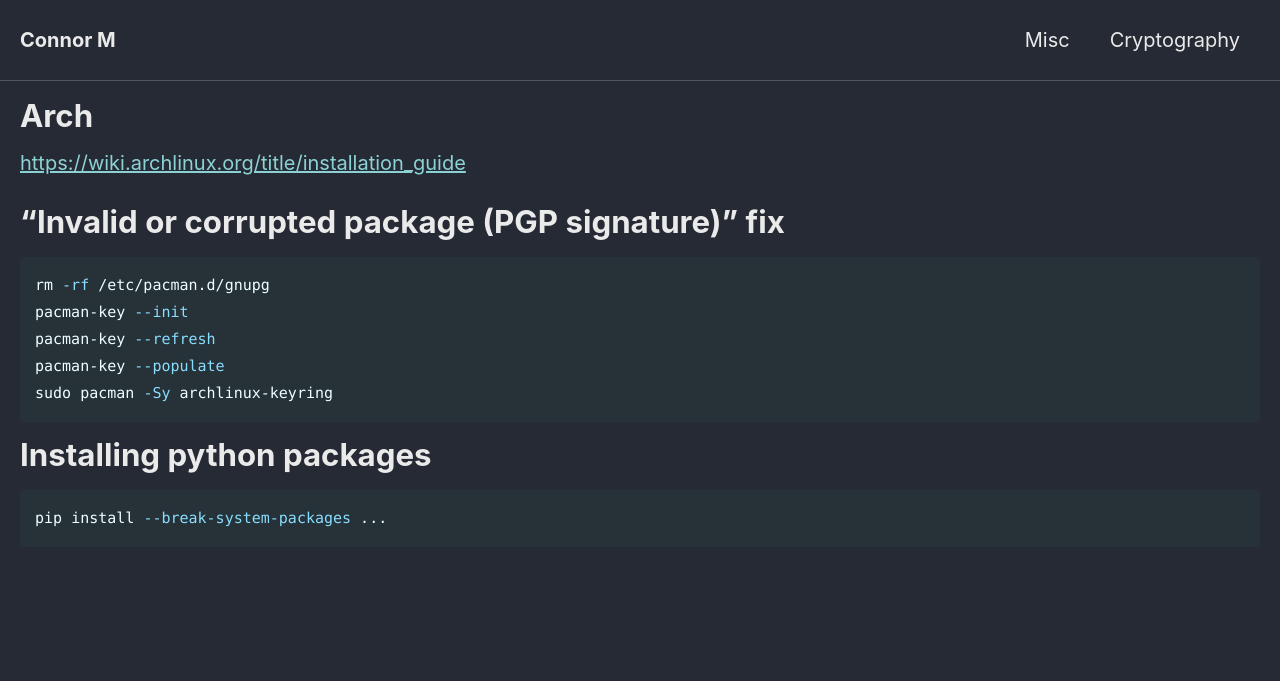
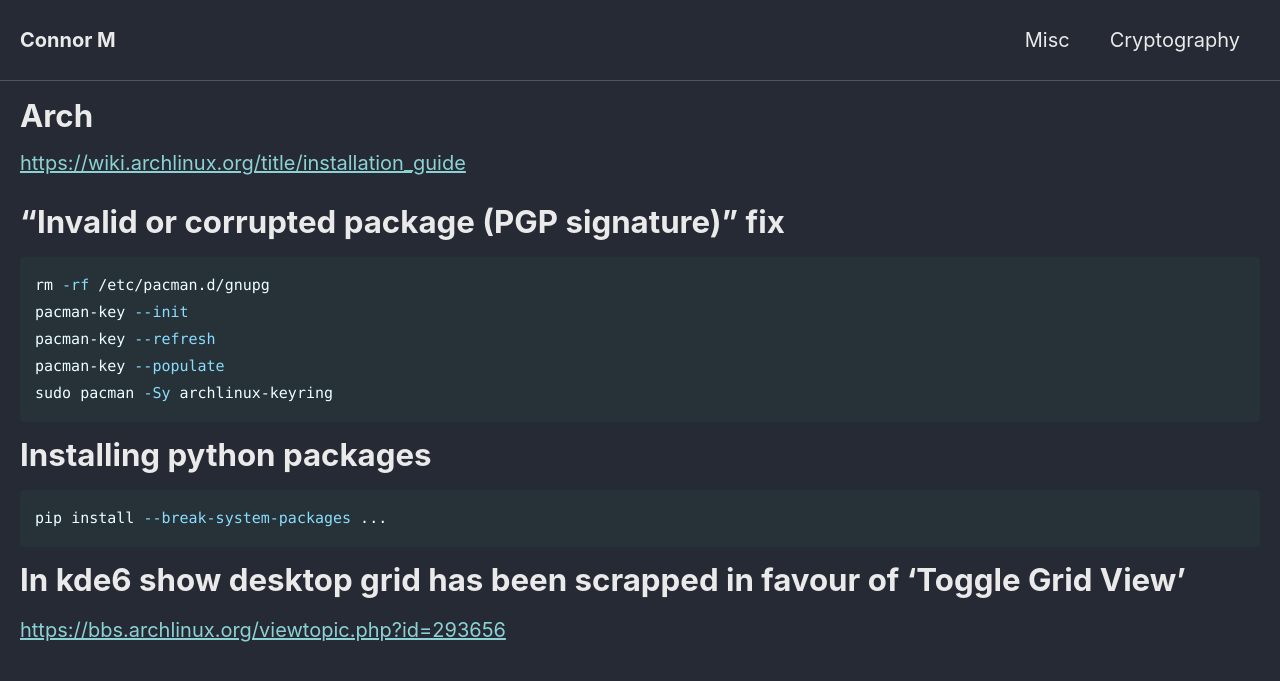
Before and after one commit to Connor-McCartney/Connor-McCartney.github.io, a Jekyll site: the page built from _pages/misc/arch.md, in a window 1280 px wide. Shown: the top 681 px of the page. Built offline with Jekyll 4.4.1, drawn with Linux system fonts in a browser that asks for light colours; cached includes are drawn as plain includes.

Commit message:
Update arch.md

````diff
--- a/_pages/misc/arch.md
+++ b/_pages/misc/arch.md
@@ -22,3 +22,8 @@ sudo pacman -Sy archlinux-keyring
 ```bash
 pip install --break-system-packages ...
 ```
+
+
+# In kde6 show desktop grid has been scrapped in favour of 'Toggle Grid View'
+
+<https://bbs.archlinux.org/viewtopic.php?id=293656>
````
